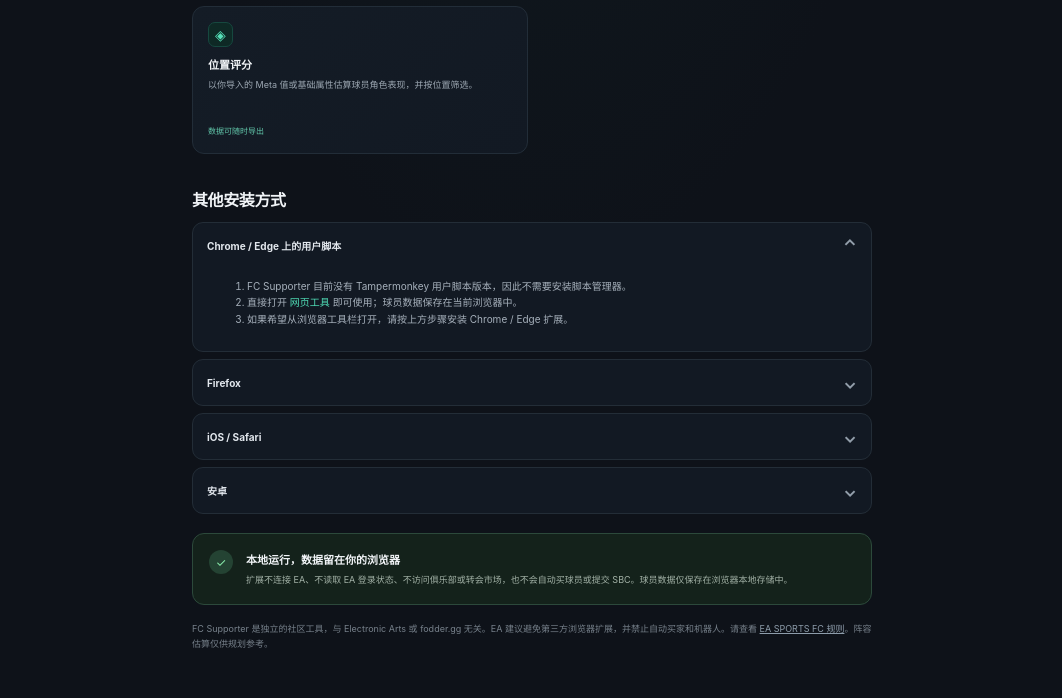
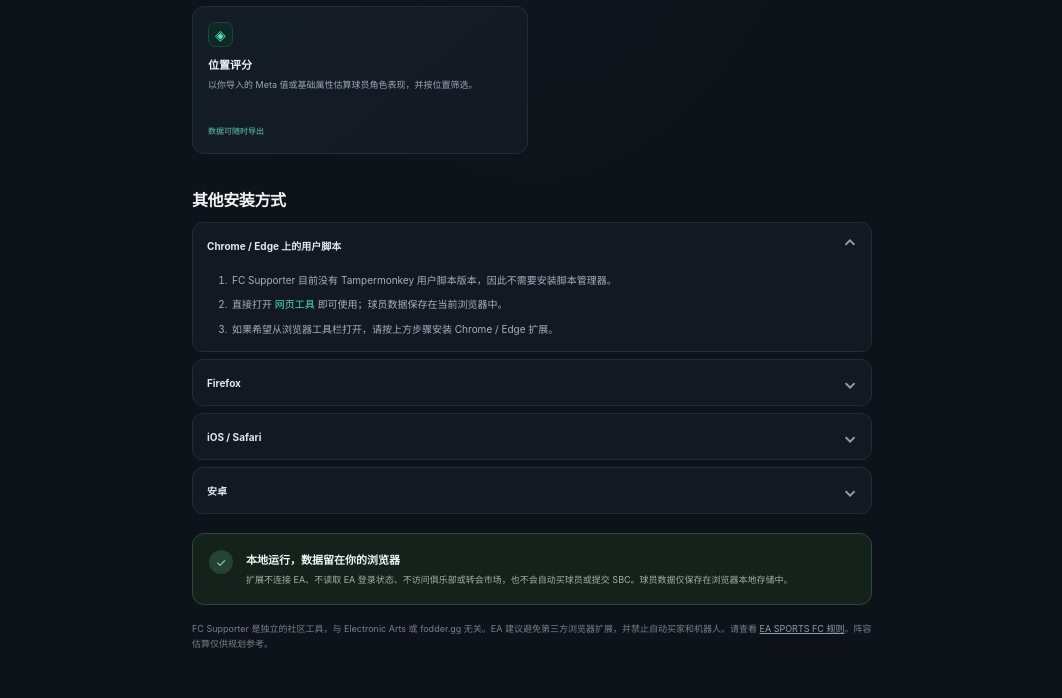
Before and after one commit to Jinmy414/FC-supporter, a browser extension: page site/install.html in a window 1280 px wide. Shown: the part 1045-1743 px from the top of the page, without its empty margins (108-1170 px from the left). Drawn offline with Linux system fonts and the light colour scheme.

Commit message:
Style platform install instructions

```diff
--- a/site/styles.css
+++ b/site/styles.css
@@ -57,6 +57,9 @@ summary::-webkit-details-marker { display:none; }
 details[open] .chevron { transform:rotate(180deg); }
 .details-body { padding:0 14px 14px; color:#a6b0bb; font-size:10px; line-height:1.65; }
 .details-body p { margin:0 0 8px; }
+.install-steps { display:grid; gap:8px; margin:0; padding:4px 0 0 23px; }
+.install-steps li { padding-left:2px; }
+.platform-note { margin-top:9px !important; color:#788794; font-size:9px; }
 .inline-link { color:#50dfb8; text-decoration:none; }
 .privacy-card { display:flex; align-items:flex-start; gap:13px; margin-top:19px; padding:16px; border:1px solid #2c493b; border-radius:12px; background:#14221b; }
 .privacy-icon { width:24px; height:24px; flex:none; display:grid; place-items:center; border-radius:50%; background:#244333; color:#8bf0ae; font-size:12px; }
```
